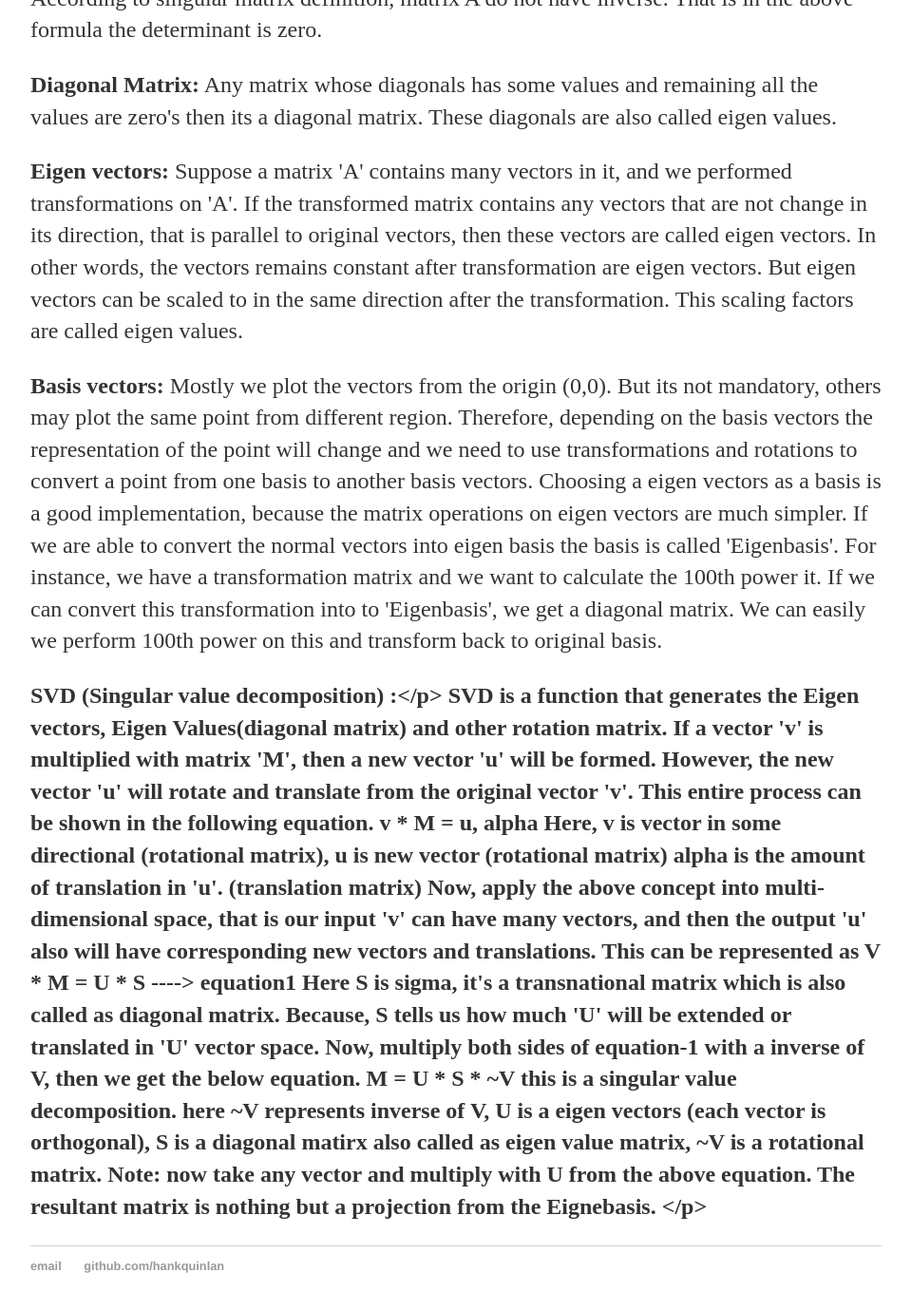
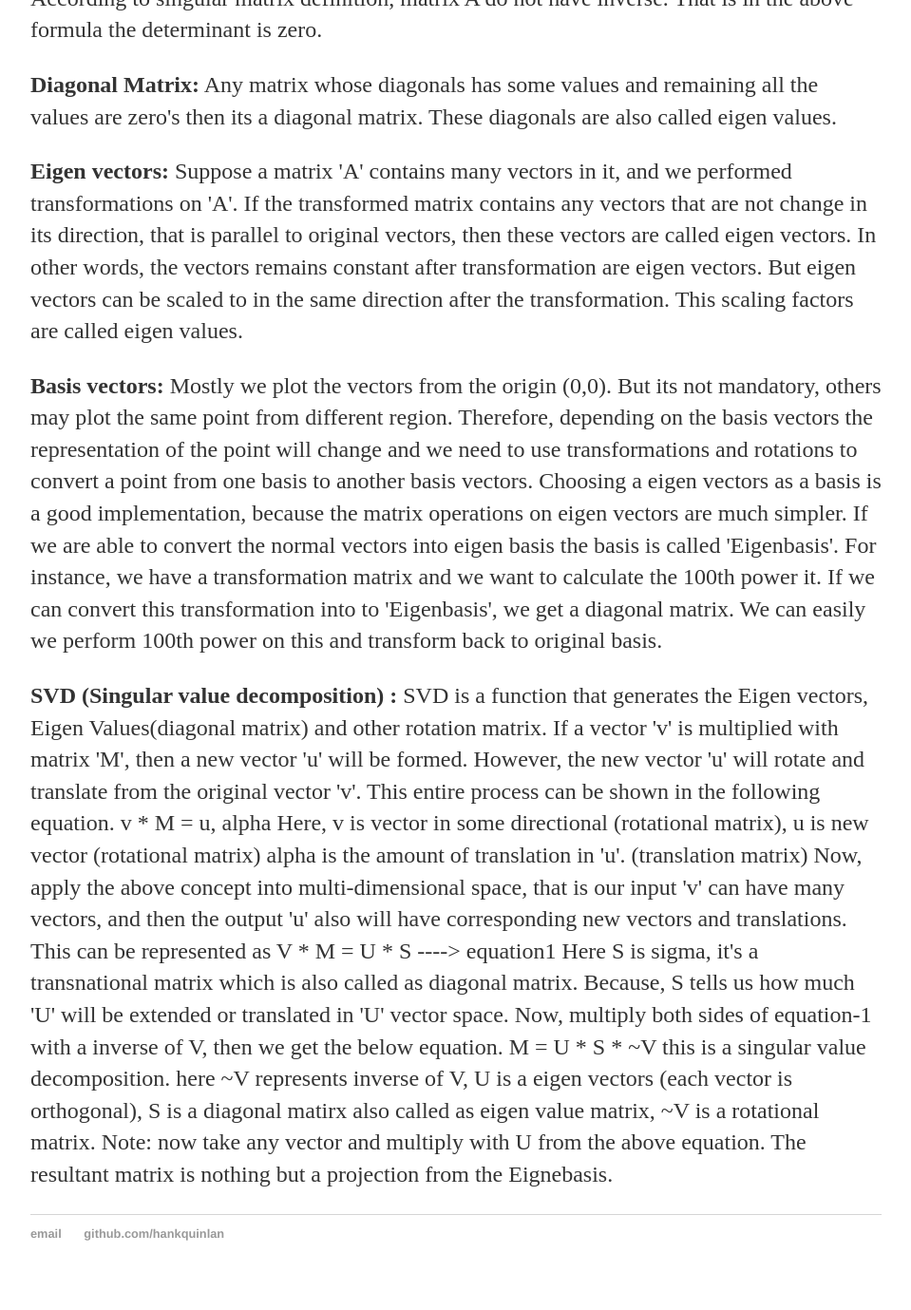
Before and after one commit to anilmullapudi/anil.github.io, a Jekyll site: the page built from _posts/2017-05-27-Linear-Algebra-Basics.md, in a window 1280 px wide and 1400 px high, scrolled down 1233 px. Shown: the top 1379 px of the window at 95% size, without its empty margins (160-1119 px from the left). Built offline with Jekyll 4.4.1, drawn with Linux system fonts in a browser that asks for light colours.

```diff
--- a/_posts/2017-05-27-Linear-Algebra-Basics.md
+++ b/_posts/2017-05-27-Linear-Algebra-Basics.md
@@ -66,7 +66,7 @@ According to singular matrix definition, matrix A do not have inverse. That is i
 
 
 <p>
-<b>SVD (Singular value decomposition) :</p>  SVD is a function that generates the Eigen vectors, Eigen Values(diagonal matrix) and other rotation matrix.
+<b>SVD (Singular value decomposition) :</b>  SVD is a function that generates the Eigen vectors, Eigen Values(diagonal matrix) and other rotation matrix.
 
 If a vector 'v' is multiplied with matrix 'M', then a new vector 'u' will be formed.   However, the new vector 'u' will rotate and translate from the original vector 'v'. This entire process can be shown in the following equation.
                                                        v * M = u, alpha
```
